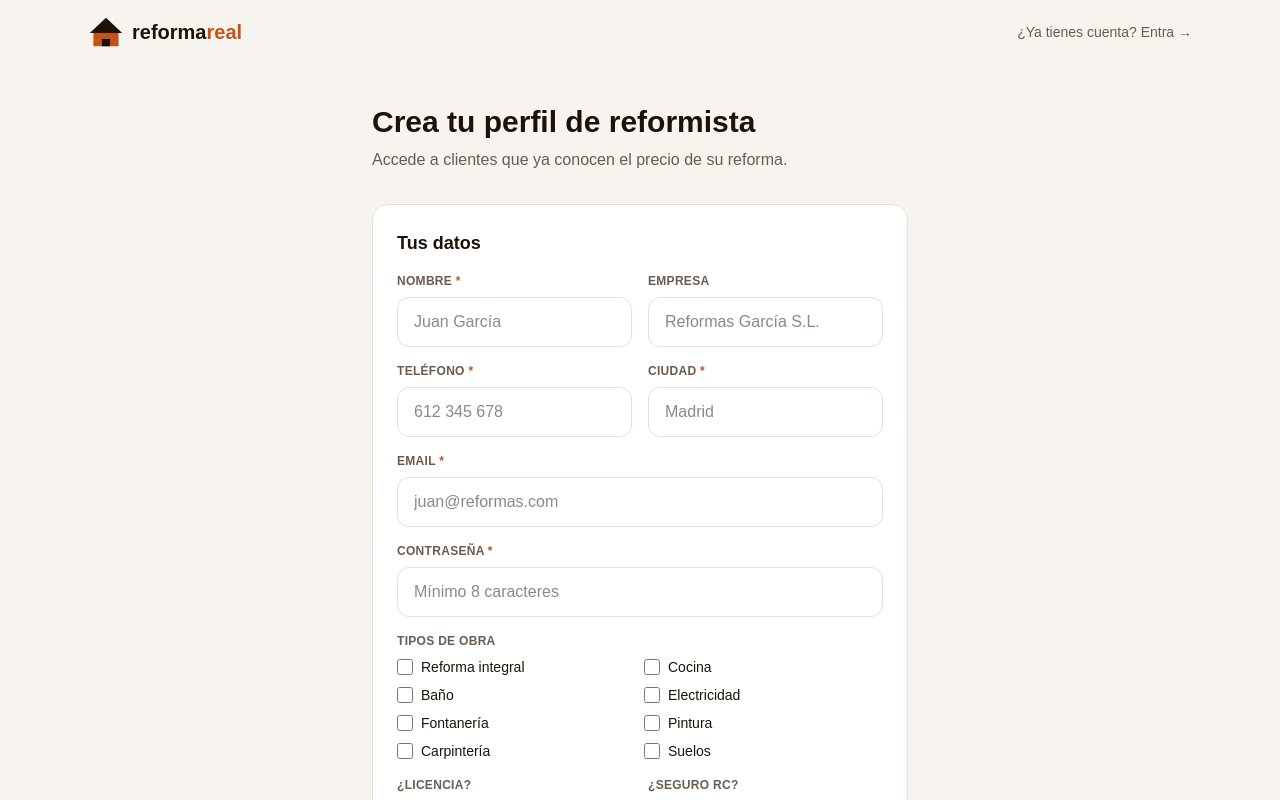
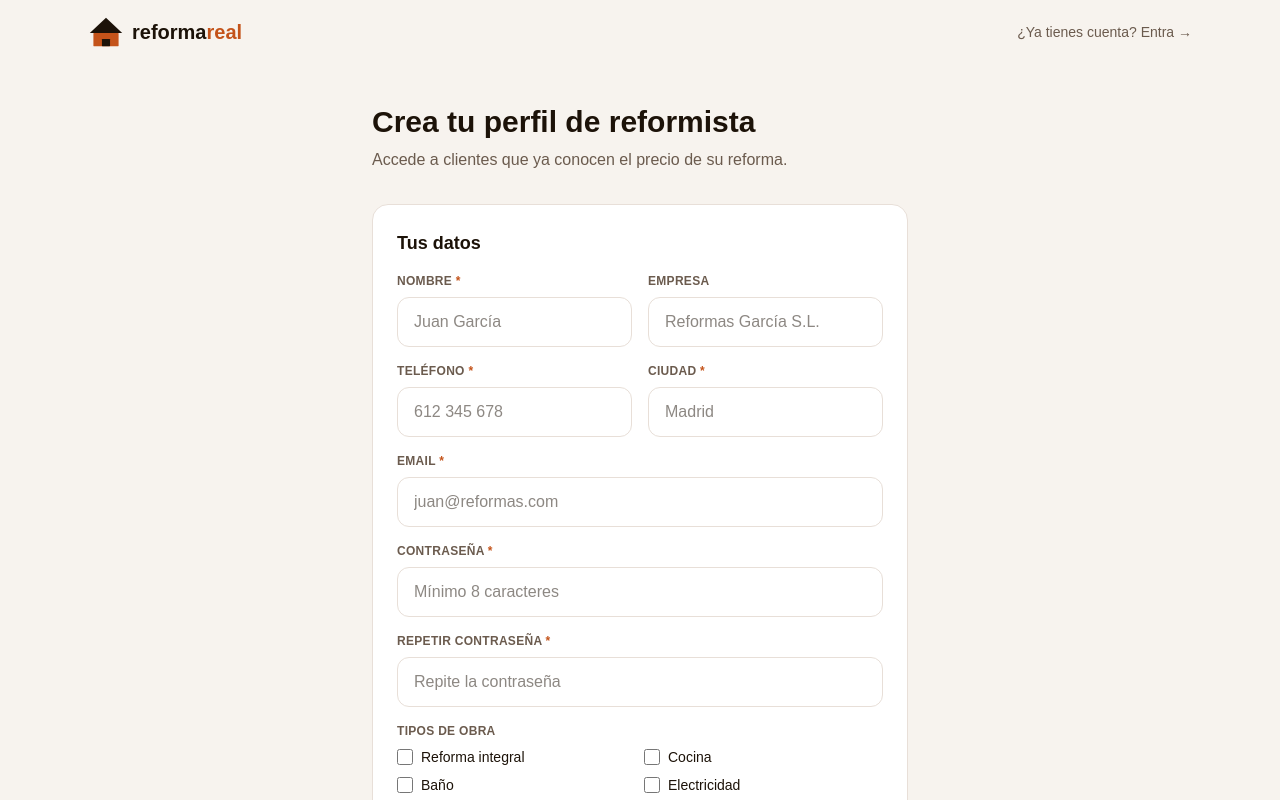
Before and after one commit to jesuspolonio14-prog/reformareal, a Next.js app: page /registro in a window 1280 px wide. Shown: the top 800 px of the page. Built offline with nearby package versions, Linux system fonts and the light colour scheme; no server answers.

Commit message:
registro: confirmar contraseña + quitar badge Madrid

```diff
--- a/app/page.tsx
+++ b/app/page.tsx
@@ -31,9 +31,6 @@ export default function Home() {
 
       {/* HERO */}
       <section className="max-w-4xl mx-auto px-5 pt-14 pb-16 text-center">
-        <div className="inline-block bg-[#C4531A]/10 text-[#C4531A] text-xs font-semibold px-3 py-1 rounded-full mb-5 tracking-wide uppercase">
-          Madrid · Próximamente Barcelona
-        </div>
         <h1 className="text-4xl sm:text-5xl md:text-7xl font-black leading-[1.1] mb-5 tracking-tight">
           El precio primero,<br />
           <span className="text-[#C4531A]">el reformista después</span>
--- a/app/registro/page.tsx
+++ b/app/registro/page.tsx
@@ -17,6 +17,19 @@ const planes = [
 export default function Registro() {
   const [state, action, pending] = useActionState(registrarReformista, initialState)
   const [planSeleccionado, setPlanSeleccionado] = useState('pro')
+  const [passError, setPassError] = useState('')
+
+  function handleSubmit(e: React.FormEvent<HTMLFormElement>) {
+    const form = e.currentTarget
+    const pass = (form.elements.namedItem('password') as HTMLInputElement).value
+    const confirm = (form.elements.namedItem('confirm_password') as HTMLInputElement).value
+    if (pass !== confirm) {
+      e.preventDefault()
+      setPassError('Las contraseñas no coinciden.')
+    } else {
+      setPassError('')
+    }
+  }
 
   // Cuando el usuario está creado, redirigir a Stripe
   useEffect(() => {
@@ -47,7 +60,7 @@ export default function Registro() {
         <h1 className="text-3xl font-black mb-2">Crea tu perfil de reformista</h1>
         <p className="text-[#6B5B4E] mb-8">Accede a clientes que ya conocen el precio de su reforma.</p>
 
-        <form action={action} className="space-y-6">
+        <form action={action} onSubmit={handleSubmit} className="space-y-6">
           {state.status === 'error' && (
             <div className="bg-red-50 border border-red-200 text-red-700 text-sm rounded-xl px-4 py-3">
               {state.message}
@@ -104,6 +117,15 @@ export default function Registro() {
               </label>
               <input name="password" type="password" required placeholder="Mínimo 8 caracteres"
                 className="w-full border border-[#E8DFD8] rounded-xl px-4 py-3 focus:outline-none focus:border-[#C4531A]" />
+            </div>
+
+            <div>
+              <label className="text-xs font-semibold text-[#6B5B4E] uppercase tracking-wide block mb-2">
+                Repetir contraseña <span className="text-[#C4531A]">*</span>
+              </label>
+              <input name="confirm_password" type="password" required placeholder="Repite la contraseña"
+                className={`w-full border rounded-xl px-4 py-3 focus:outline-none transition-colors ${passError ? 'border-red-400 focus:border-red-500' : 'border-[#E8DFD8] focus:border-[#C4531A]'}`} />
+              {passError && <p className="text-red-600 text-xs mt-1">{passError}</p>}
             </div>
 
             <div>
```
